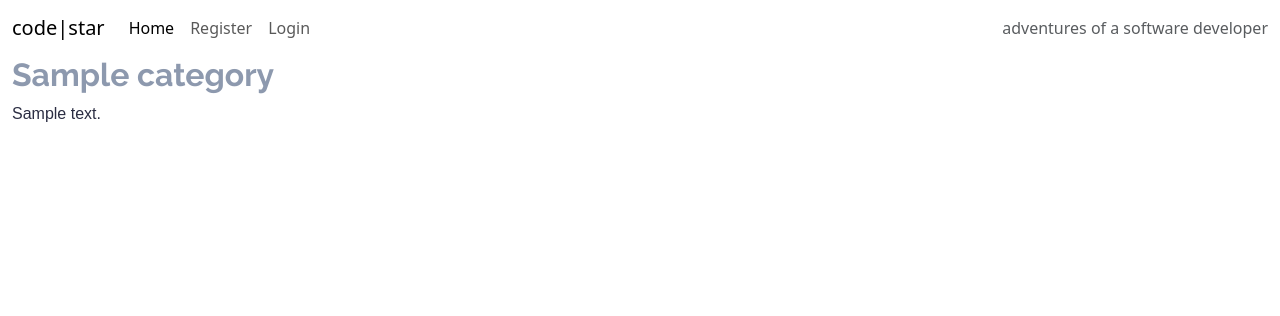
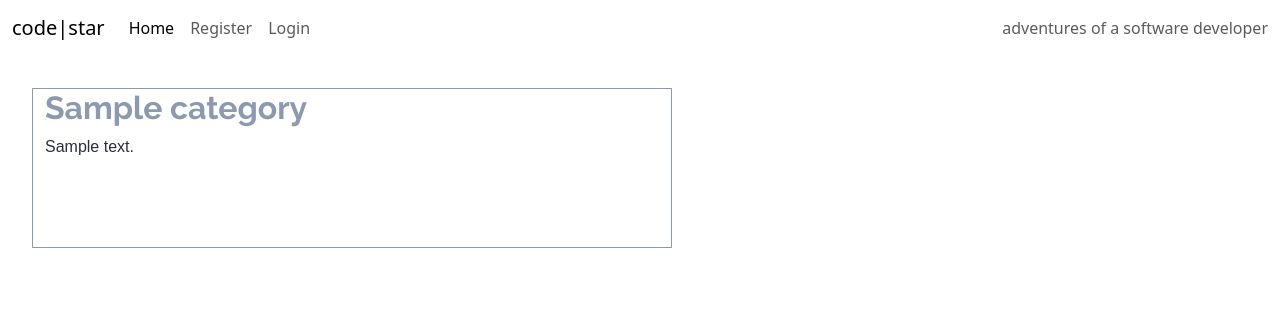
Before and after one commit to AlexDralur/revblog, a Django app: page / in a window 1280 px wide. Shown: the top 316 px of the page. Run offline with Django 3.2, Linux system fonts and the light colour scheme; tables that the repository leaves empty hold one stand-in row (values such as "Sample post"); some libraries are stand-ins or nearby versions.

Commit message:
Further basic css added

```diff
--- a/static/css/style.css
+++ b/static/css/style.css
@@ -16,3 +16,15 @@ a {
     text-decoration: none;
 
 }
+
+.category-column {
+    border: 1px solid #8D99AE;
+    height: 10rem;
+    margin: 2rem 0 2rem 2rem;
+}
+
+img {
+    width: 30%;
+    height: auto;
+    object-fit: contain;
+}
--- a/templates/index.html
+++ b/templates/index.html
@@ -5,17 +5,18 @@
 <div class="container-fluid">
     <div class="row">
         {% for category in category_list %}
-        <div class="col-md-6">
+        <div class="col-md-6 category-column">
             <a href="{% url 'posts_list' category.slug %}">
                 <h2>{{ category.title }}</h2>
                 <p>{{ category.content }}</p>
-
-                {% if "placeholder" in category.featured_image.url %}
-                <img src="https://th.bing.com/th/id/OIP.xe3rSWbIX9wO9lcLgtygawAAAA?w=249&h=187&c=7&r=0&o=5&dpr=1.3&pid=1.7"
-                    alt="" srcset="" id='placeholder-image' />
-                {% else %}
-                <img src="" alt="" />
-                {% endif %}
+                <div class="text-end">
+                    {% if "placeholder" in category.featured_image.url %}
+                    <img src="https://th.bing.com/th/id/OIP.xe3rSWbIX9wO9lcLgtygawAAAA?w=249&h=187&c=7&r=0&o=5&dpr=1.3&pid=1.7" alt=""
+                        srcset="" id='placeholder-image' />
+                    {% else %}
+                    <img src="" alt="" />
+                    {% endif %}
+                </div>
             </a>
         </div>
         {% endfor %}
```
